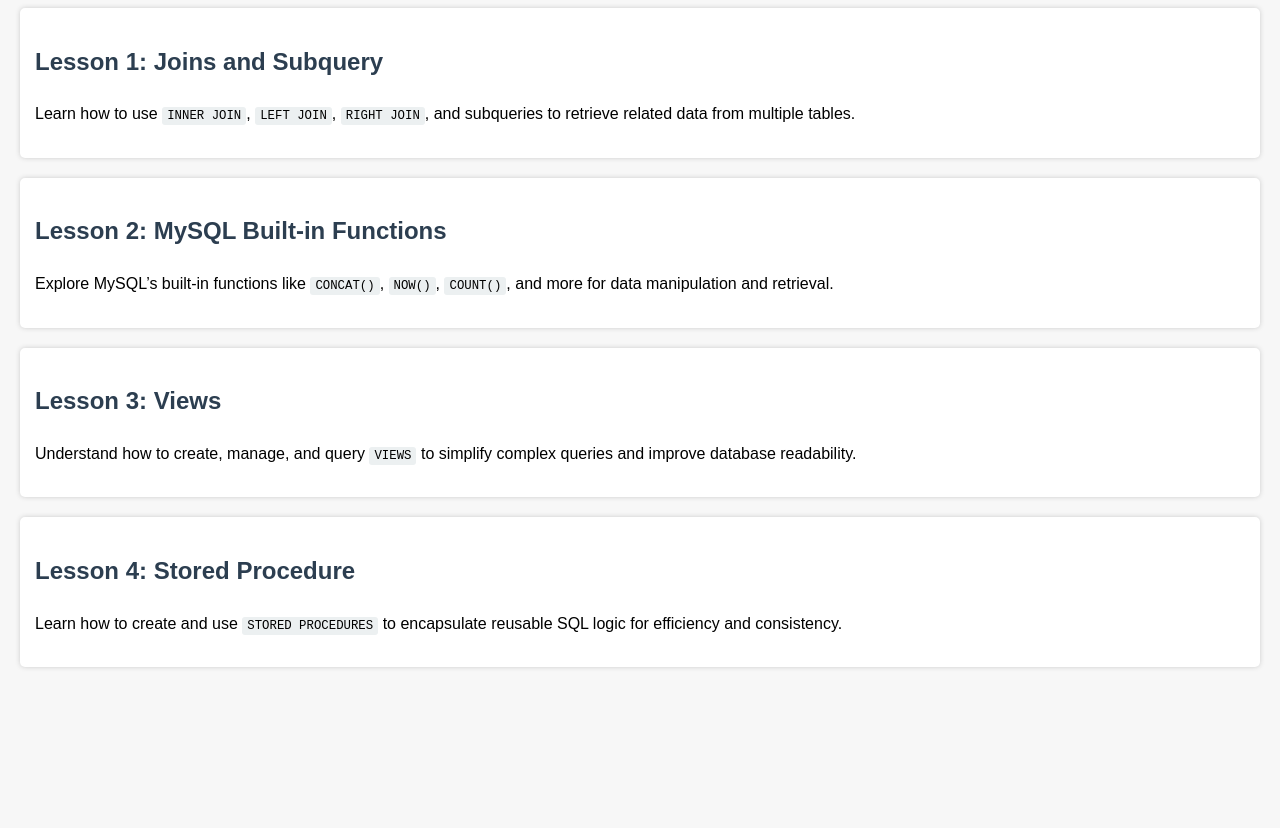
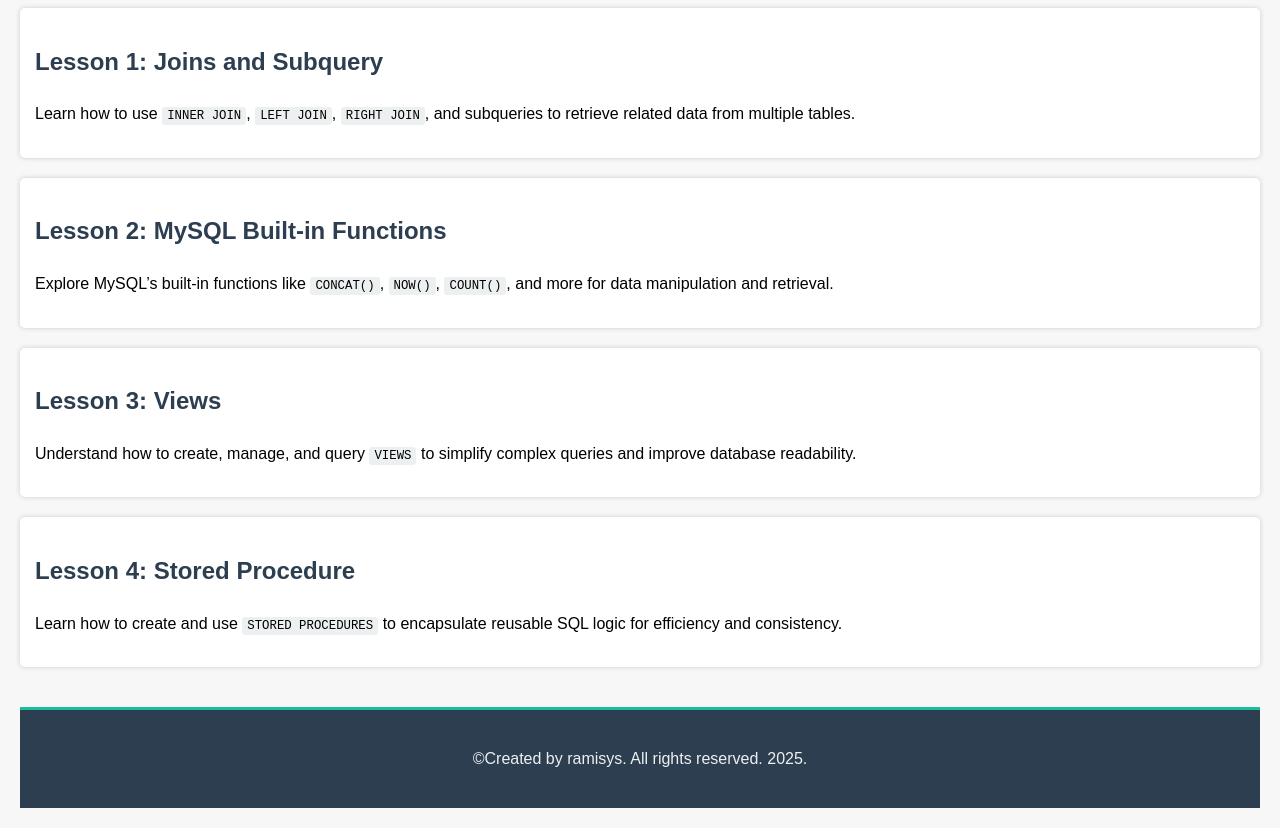
Before and after one commit to ramisys/ADS_CheatSheet, a plain HTML site: page index.html in a window 1280 px wide. Shown: the part 85-913 px from the top of the page. Before the commit the page ends 800 px from the top, so only its background shows below. Drawn offline with Linux system fonts and the light colour scheme.

Commit message:
Added footer

```diff
--- a/css/style.css
+++ b/css/style.css
@@ -47,3 +47,12 @@ a.lesson-box:hover {
       border-radius: 8px;
       box-shadow: 0 2px 5px rgba(0,0,0,0.1);
 }
+
+footer {
+    background-color: #2c3e50;
+    color: #ecf0f1;
+    text-align: center;
+    padding: 20px;
+    margin-top: 40px;
+    border-top: 3px solid #1abc9c;
+}
--- a/index.html
+++ b/index.html
@@ -27,5 +27,7 @@
         <h2>Lesson 4: Stored Procedure</h2>
         <p>Learn how to create and use <code>STORED PROCEDURES</code> to encapsulate reusable SQL logic for efficiency and consistency.</p>
     </a>
+    <div id="footer"></div>
+    <script src="js/script.js"></script>
 </body>
 </html>
--- /dev/null
+++ b/js/script.js
@@ -0,0 +1,5 @@
+fetch("../static/footer.html")
+    .then(res => res.text())
+    .then(data => {
+      document.getElementById("footer").innerHTML = data;
+});
--- /dev/null
+++ b/static/footer.html
@@ -0,0 +1,3 @@
+<footer>
+  <p>&copy;Created by ramisys. All rights reserved. 2025.</p>
+</footer>
```
Also changed, not shown: lesson1.html (+2 -0 lines), lesson2.html (+3 -1 lines), lesson3.html (+2 -0 lines), lesson4.html (+2 -1 lines).
